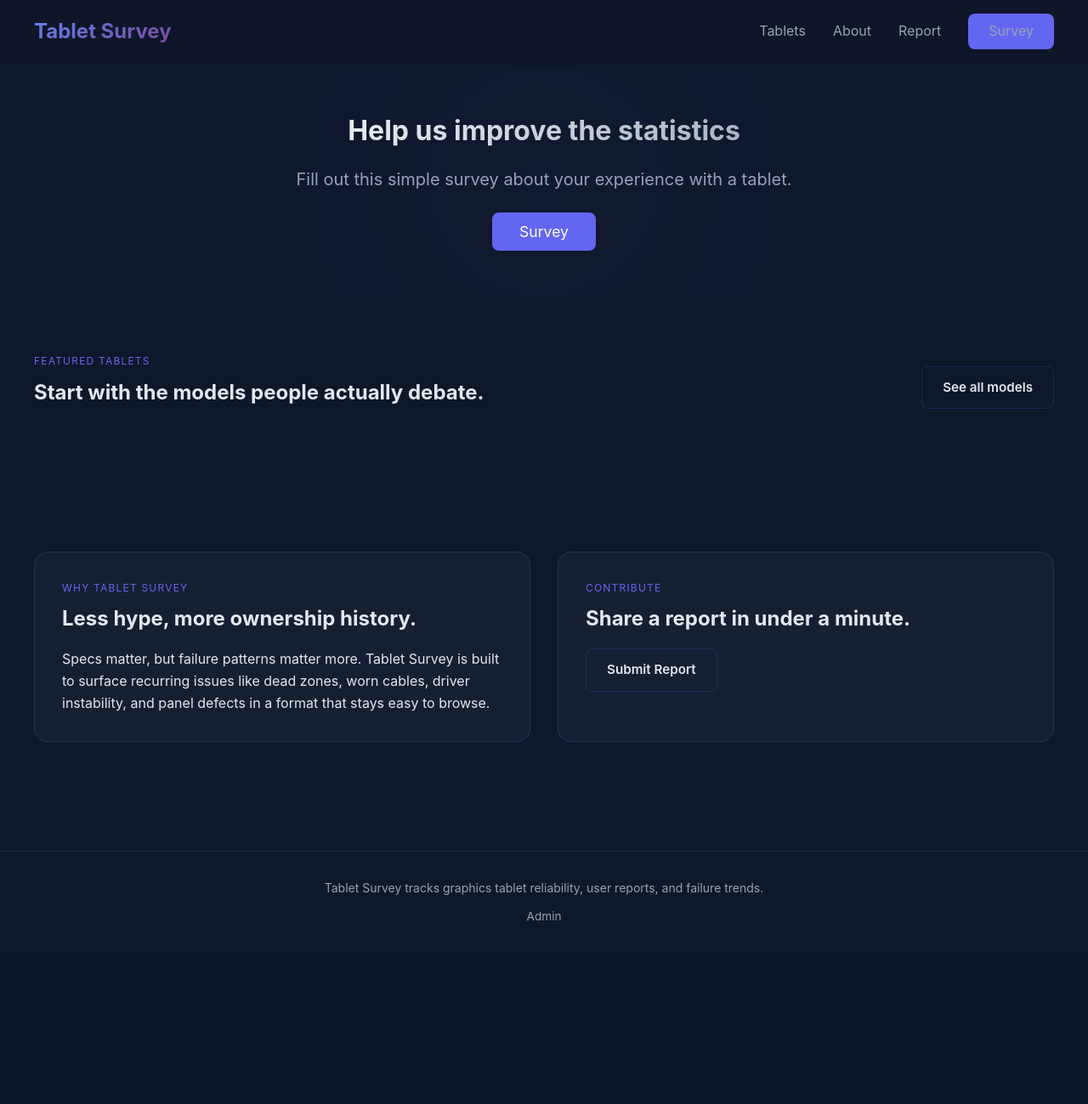
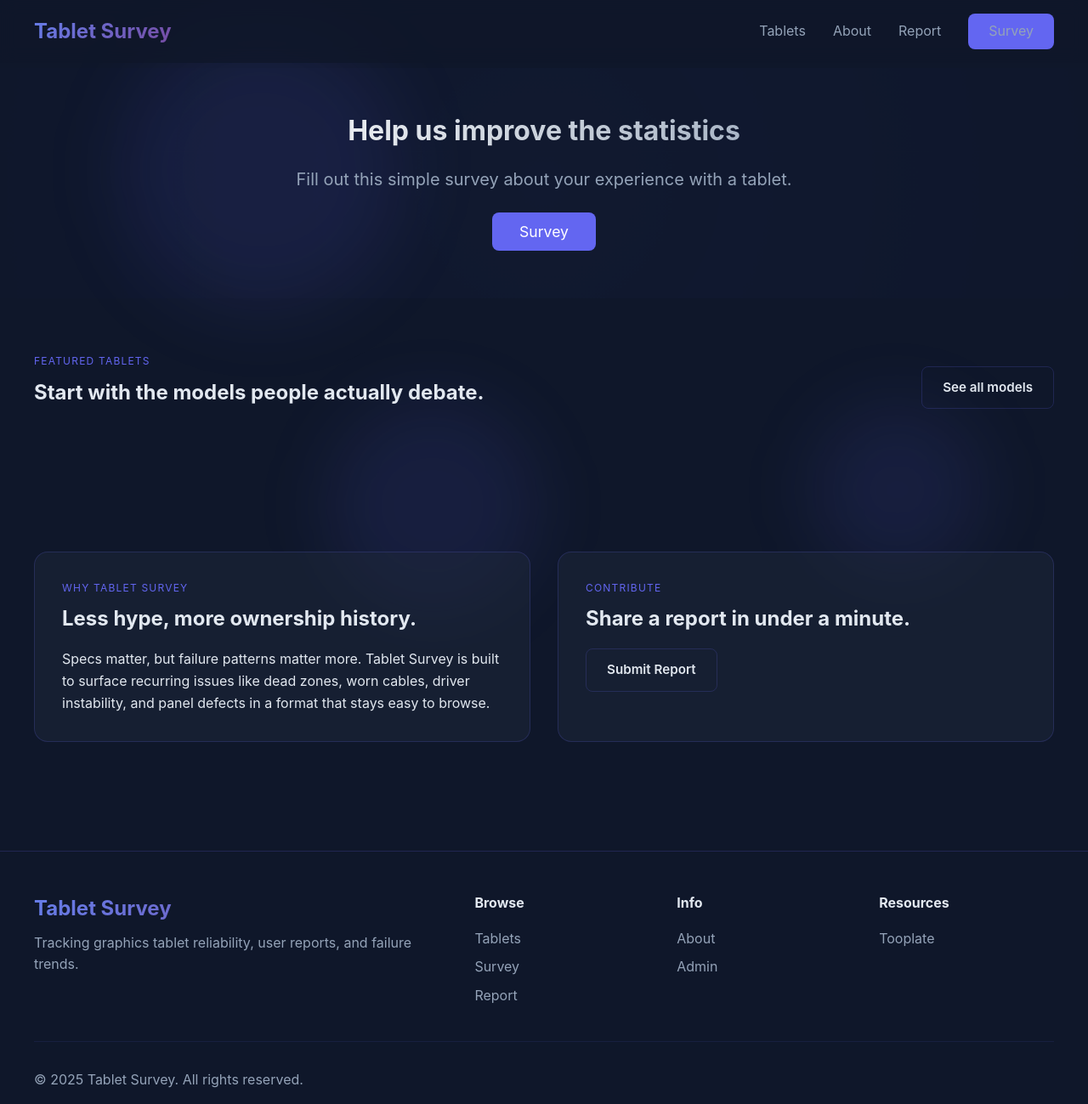
Before and after one commit to LostArtist00/tablet_project, a PHP site: page / in a window 1280 px wide. Shown: the whole page at 85% size. Before the commit the page ends 1083 px from the top, so only its background shows below. Run offline with PHP 8.4, Linux system fonts and the light colour scheme; data that the repository does not hold is empty.

Commit message:
update layout

```diff
--- a/app/includes/footer.php
+++ b/app/includes/footer.php
@@ -7,10 +7,34 @@ function renderFooter(): void
     ?>
     </main>
     <button class="back-to-top" type="button" data-back-to-top aria-label="Back to top">↑</button>
-    <footer class="site-footer">
-        <div class="container footer-shell">
-            <p>Tablet Survey tracks graphics tablet reliability, user reports, and failure trends.</p>
-            <a href="<?= e(url('admin/login.php')) ?>">Admin</a>
+    <footer class="footer">
+        <div class="footer-container">
+            <div class="footer-content">
+                <div class="footer-brand">
+                    <div class="logo">Tablet Survey</div>
+                    <p>Tracking graphics tablet reliability, user reports, and failure trends.</p>
+                </div>
+                <div class="footer-links">
+                    <div class="footer-column">
+                        <h4>Browse</h4>
+                        <a href="<?= e(url('tablets.php')) ?>">Tablets</a>
+                        <a href="<?= e(url('survey.php')) ?>">Survey</a>
+                        <a href="<?= e(url('report.php')) ?>">Report</a>
+                    </div>
+                    <div class="footer-column">
+                        <h4>Info</h4>
+                        <a href="<?= e(url('about.php')) ?>">About</a>
+                        <a href="<?= e(url('admin/login.php')) ?>">Admin</a>
+                    </div>
+                    <div class="footer-column">
+                        <h4>Resources</h4>
+                        <a href="https://www.tooplate.com" target="_blank" rel="nofollow noopener">Tooplate</a>
+                    </div>
+                </div>
+            </div>
+            <div class="footer-bottom">
+                <p>&copy; 2025 Tablet Survey. All rights reserved.</p>
+            </div>
         </div>
     </footer>
     <script src="<?= e(asset('js/app.js')) ?>"></script>
--- a/app/includes/header.php
+++ b/app/includes/header.php
@@ -15,6 +15,11 @@ function renderHeader(string $title = '', string $extra = ''): void
     <?= $extra ?>
 </head>
 <body>
+    <div class="floating-shapes">
+        <div class="shape"></div>
+        <div class="shape"></div>
+        <div class="shape"></div>
+    </div>
     <nav>
         <div class="nav-container">
             <div class="logo">Tablet Survey</div>
```
